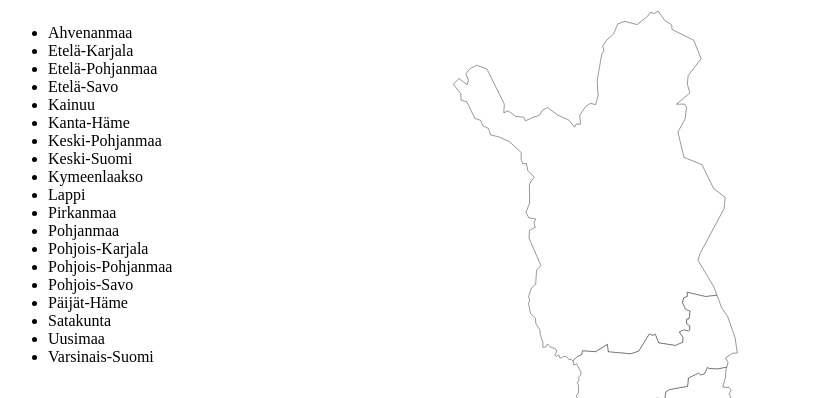
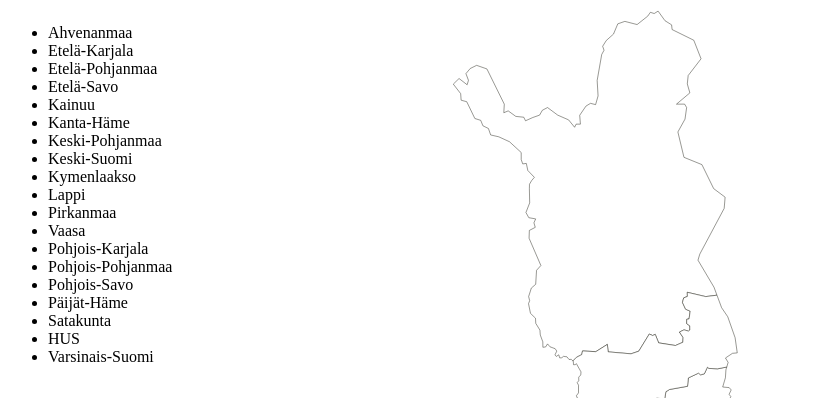
Before and after one commit to JyriKa/corona-statistics, a React (Create React App) app: page / in a window 1280 px wide. Shown: the top 398 px of the page, without its empty margins (0-831 px from the left). Built offline with nearby package versions, Linux system fonts and the light colour scheme; no server answers.

Commit message:
fixed bugs with region names

```diff
--- a/src/App.css
+++ /dev/null
@@ -1,3 +0,0 @@
-.show-up-region {
-  fill: red !important;
-}
--- a/src/App.js
+++ b/src/App.js
@@ -17,16 +17,16 @@ const App = () => {
     kantaHame: 'Kanta-Häme',
     keskiPohjanmaa: 'Keski-Pohjanmaa',
     keskiSuomi: 'Keski-Suomi',
-    kymeenlaakso: 'Kymeenlaakso',
+    kymenlaakso: 'Kymenlaakso',
     lappi: 'Lappi',
     pirkanmaa: 'Pirkanmaa',
-    pohjanmaa: 'Pohjanmaa',
+    pohjanmaa: 'Vaasa',
     pohjoisKarjala: 'Pohjois-Karjala',
     pohjoisPohjanmaa: 'Pohjois-Pohjanmaa',
     pohjoisSavo: 'Pohjois-Savo',
     paijatHame: 'Päijät-Häme',
     satakunta: 'Satakunta',
-    uusimaa: 'Uusimaa',
+    uusimaa: 'HUS',
     varsinaisSuomi: 'Varsinais-Suomi'
   }
   const [regions, setRegions] = useState({
@@ -38,7 +38,7 @@ const App = () => {
     kantaHame: defaultColor,
     keskiPohjanmaa: defaultColor,
     keskiSuomi: defaultColor,
-    kymeenlaakso: defaultColor,
+    kymenlaakso: defaultColor,
     lappi: defaultColor,
     pirkanmaa: defaultColor,
     pohjanmaa: defaultColor,
--- a/src/components/Map.js
+++ b/src/components/Map.js
@@ -125,8 +125,8 @@ const Map = ({ width, height, regions, enterHandler, leaveHandler, clickHandler
           onMouseEnter={enterHandler}
           onMouseOutCapture={leaveHandler}
           onClick={clickHandler}
-          id='kymeenlaakso'
-          fill={regions.kymeenlaakso}
+          id='kymenlaakso'
+          fill={regions.kymenlaakso}
           fillOpacity="1"
           stroke="#0c0c01"
           strokeDasharray="none"
```
